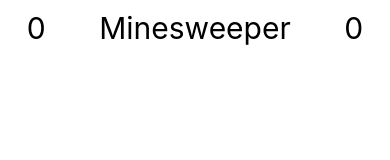
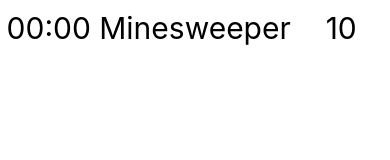
Before and after one commit to sehyod/minesweeper-react-native, a React Native app: screen / in a window 390 px wide. Shown: the top 160 px of the page. Built offline with nearby package versions, Linux system fonts and the light colour scheme.

Commit message:
fix: improve UI

```diff
--- a/components/Board.tsx
+++ b/components/Board.tsx
@@ -28,6 +28,7 @@
   const [revealedCells, setRevealedCells] = useState(0);
   const [flaggedCells, setFlaggedCells] = useState(0);
   const [timerActive, setTimerActive] = useState(false);
+  const [timerReset, setTimerReset] = useState(true);
 
   const windowsDimensions = useWindowDimensions();
 
@@ -39,6 +40,7 @@
   // Check whether all safe cells have been revealed
   useEffect(() => {
     if (revealedCells === rows * columns - mines) {
+      setFlaggedCells(mines);
       setWon(true);
     }
   });
@@ -52,6 +54,7 @@
     setValuesGenerated(false);
     setExploded(false);
     setWon(false);
+    setTimerReset(true);
     setTimerActive(false);
     setRevealedCells(0);
     setFlaggedCells(0);
@@ -84,6 +87,7 @@
     if (!valuesGenerated) {
       currentBoard = generateValues(board, mines, index, rows, columns);
       setBoard(currentBoard);
+      setTimerReset(false);
       setTimerActive(true);
       setValuesGenerated(true);
     }
@@ -141,14 +145,18 @@
   return (
     <View style={[styles.container, { width: windowsDimensions.width }]}>
       <View style={styles.header}>
-        <View style={{ alignItems: "flex-start" }}>
-          <Timer start={timerActive} style={styles.headerText} />
+        <View style={{ alignItems: "center", flex: 1 }}>
+          <Timer
+            start={timerActive}
+            reset={timerReset}
+            style={styles.headerText}
+          />
         </View>
-        <View style={{ alignItems: "center" }}>
+        <View style={{ alignItems: "center", flex: 2 }}>
           <Text style={styles.headerText}>Minesweeper</Text>
         </View>
-        <View style={{ alignItems: "flex-end" }}>
-          <Text style={styles.headerText}>{flaggedCells}</Text>
+        <View style={{ alignItems: "center", flex: 1 }}>
+          <Text style={styles.headerText}>{mines - flaggedCells}</Text>
         </View>
       </View>
       <View style={styles.board}>
--- a/components/Timer.tsx
+++ b/components/Timer.tsx
@@ -1,8 +1,10 @@
 import React, { useEffect, useState } from "react";
 import { Text } from "react-native";
+import { displayTime } from "../utils/time";
 
 interface TimerProps {
   start: boolean;
+  reset: boolean;
   style: { fontSize: number };
 }
 
@@ -11,7 +13,6 @@
 
   useEffect(() => {
     if (props.start) {
-      setSeconds(0);
       const timer = setInterval(
         () => setSeconds((seconds) => seconds + 1),
         1000
@@ -20,7 +21,11 @@
     }
   }, [props.start]);
 
-  return <Text style={props.style}>{seconds}</Text>;
+  useEffect(() => {
+    if (props.reset) setSeconds(0);
+  }, [props.reset]);
+
+  return <Text style={props.style}>{displayTime(seconds)}</Text>;
 };
 
 export default Timer;
--- /dev/null
+++ b/utils/time.ts
@@ -0,0 +1,12 @@
+/**
+ * Take an amount of seconds and return its MM:SS representation
+ * @param seconds The amount of seconds
+ */
+export const displayTime = (seconds: number) => {
+  const minutes = Math.floor(seconds / 60);
+  const remainder = seconds % 60;
+
+  return `${minutes < 10 ? "0" : ""}${minutes}:${
+    remainder < 10 ? "0" : ""
+  }${remainder}`;
+};
```
